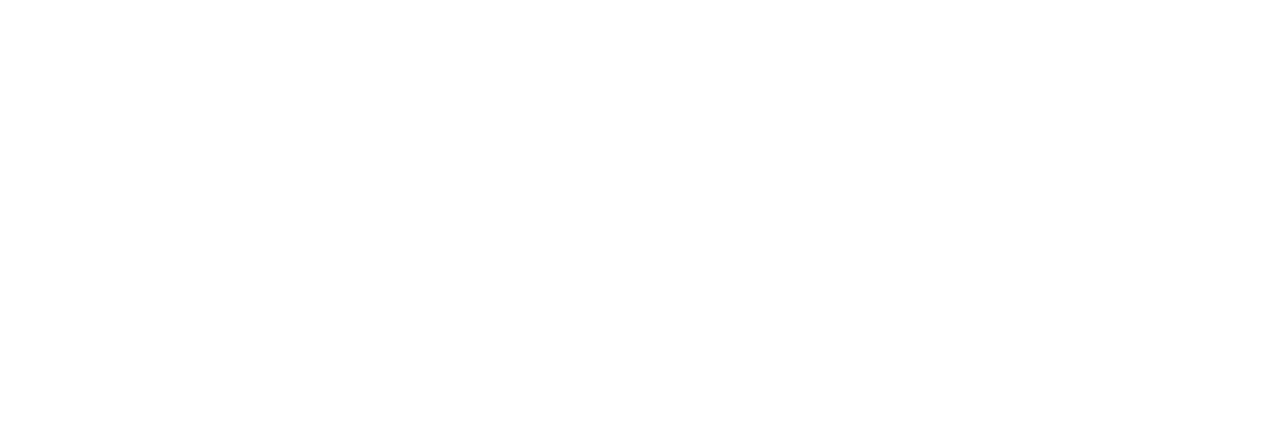
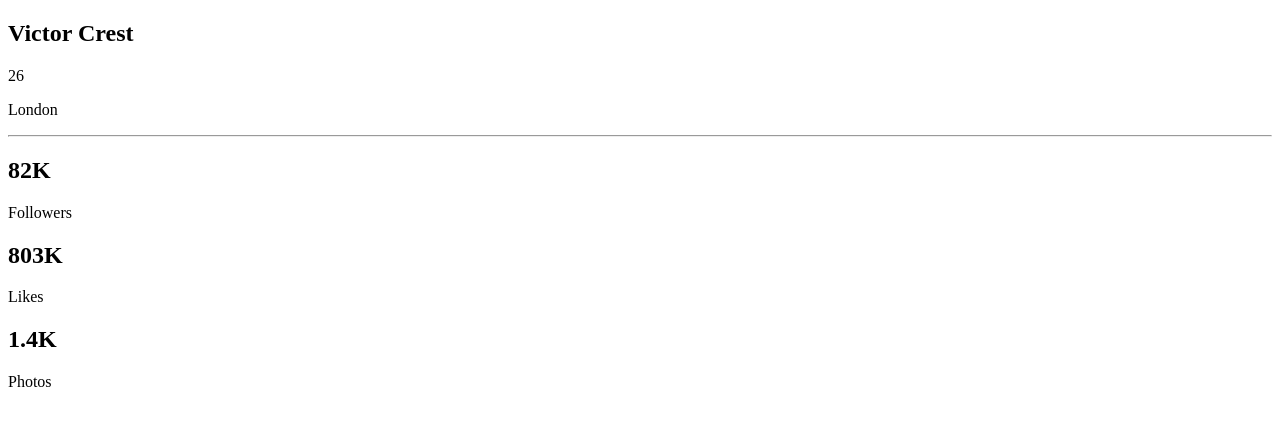
Before and after one commit to kuushal/frontend-mentor, a plain HTML site: page profile-card-component/index.html in a window 1280 px wide. Drawn offline with Linux system fonts and the light colour scheme.

Commit message:
profile-card-component: add html structure

```diff
--- a/profile-card-component/index.html
+++ b/profile-card-component/index.html
@@ -10,7 +10,41 @@
 </head>
 
 <body>
+    <main>
+        <div class="card">
+            <div class="head"></div>
 
+            <div class="details">
+
+                <div class="personal">
+                    <h2 class="name">Victor Crest</h2>
+                    <p class="age">26</p>
+                </div>
+
+                <p class="location">London</p>
+            </div>
+
+            <hr>
+
+            <div class="info">
+                <div class="followers">
+                    <h2>82K</h2>
+                    <p>Followers</p>
+                </div>
+
+                <div class="likes">
+                    <h2>803K</h2>
+                    <p>Likes</p>
+                </div>
+
+                <div class="photos">
+                    <h2>1.4K</h2>
+                    <p>Photos</p>
+                </div>
+
+            </div>
+        </div>
+    </main>
 </body>
 
 </html>
```
